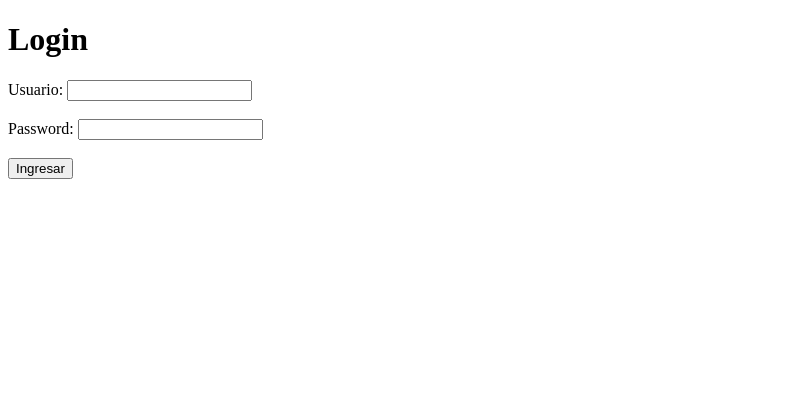
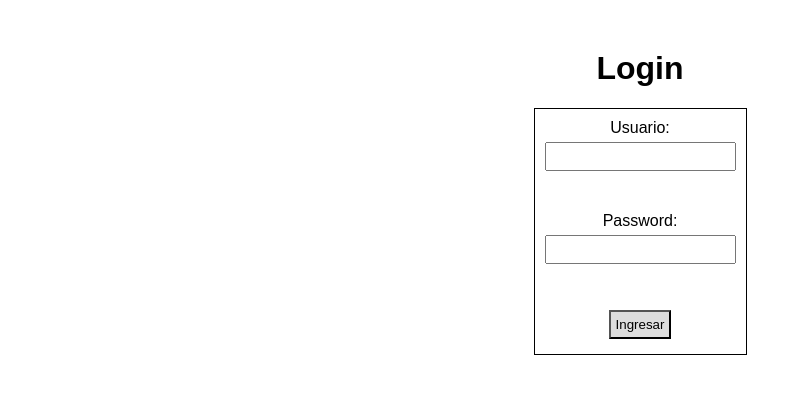
Before and after one commit to ioshdv/git-login-form, a plain HTML site: page index.html in a window 1280 px wide. Shown: the whole page, without its empty margins (0-802 px from the left). Drawn offline with Linux system fonts and the light colour scheme.

Commit message:
style: link css and add minimal visible styles to login form

```diff
--- a/index.html
+++ b/index.html
@@ -4,6 +4,7 @@
     <meta charset="UTF-8">
     <meta name="viewport" content="width=device-width, initial-scale=1.0">
     <title>Iniciar sesión | Panel de Usuarios</title>
+<link rel="stylesheet" href="style.css">
 </head>
 <body>
     <h1>Login</h1>
--- /dev/null
+++ b/style.css
@@ -0,0 +1,22 @@
+body {
+  font-family: Arial, sans-serif;
+  text-align: center;
+  margin-top: 50px;
+}
+
+form {
+  border: 1px solid black;
+  padding: 10px;
+  display: inline-block;
+}
+
+input, button {
+  display: block;
+  margin: 5px auto;
+  padding: 5px;
+}
+
+button {
+  background-color: #ddd;
+  cursor: pointer;
+}
```
